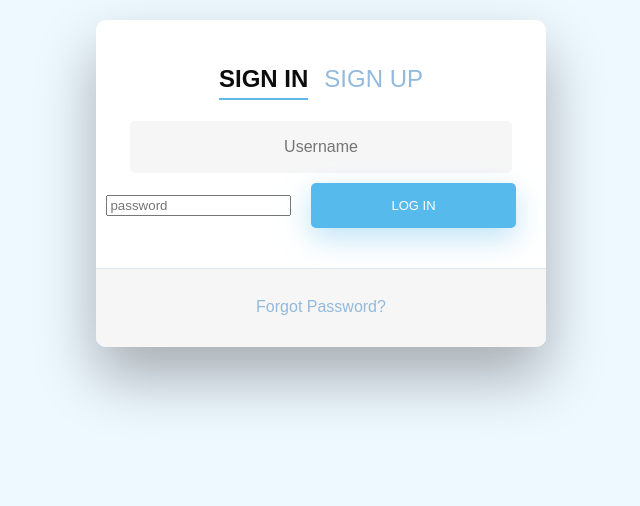
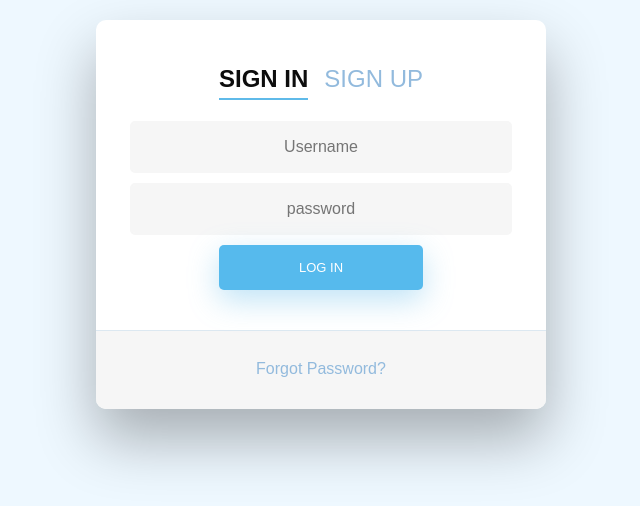
Before and after one commit to MarkByrneDKIT/GymVision, a React (Create React App) app in the folder app/: page /login in a window 1280 px wide. Shown: the top 506 px of the page, without its empty margins (319-959 px from the left). Built offline with nearby package versions, Linux system fonts and the light colour scheme.

Commit message:
Fix: Bad password input UI

```diff
--- a/app/src/pages/login/login.css
+++ b/app/src/pages/login/login.css
@@ -147,6 +147,36 @@ input[type=text]:placeholder {
   color: #cccccc;
 }
 
+input[type=password] {
+  background-color: #f6f6f6;
+  border: none;
+  color: #0d0d0d;
+  padding: 15px 32px;
+  text-align: center;
+  text-decoration: none;
+  display: inline-block;
+  font-size: 16px;
+  margin: 5px;
+  width: 85%;
+  border: 2px solid #f6f6f6;
+  -webkit-transition: all 0.5s ease-in-out;
+  -moz-transition: all 0.5s ease-in-out;
+  -ms-transition: all 0.5s ease-in-out;
+  -o-transition: all 0.5s ease-in-out;
+  transition: all 0.5s ease-in-out;
+  -webkit-border-radius: 5px 5px 5px 5px;
+  border-radius: 5px 5px 5px 5px;
+}
+
+input[type=password]:focus {
+  background-color: #fff;
+  border-bottom: 2px solid #5fbae9;
+}
+
+input[type=password]:placeholder {
+  color: #cccccc;
+}
+
 
 
 /* ANIMATIONS */
--- a/app/src/pages/login/login.jsx
+++ b/app/src/pages/login/login.jsx
@@ -79,7 +79,6 @@ export default function Login() {
             <form onSubmit={handleClick}>
               <input type="text" id="login" className="fadeIn second" name="username" placeholder="Username" ref={username} required />
               <input type="password" id="password" className="fadeIn third" name="password" placeholder="password" ref={password} required />
-
               <input type="submit" className="fadeIn fourth" value="Log In" />
 
             </form>
```
